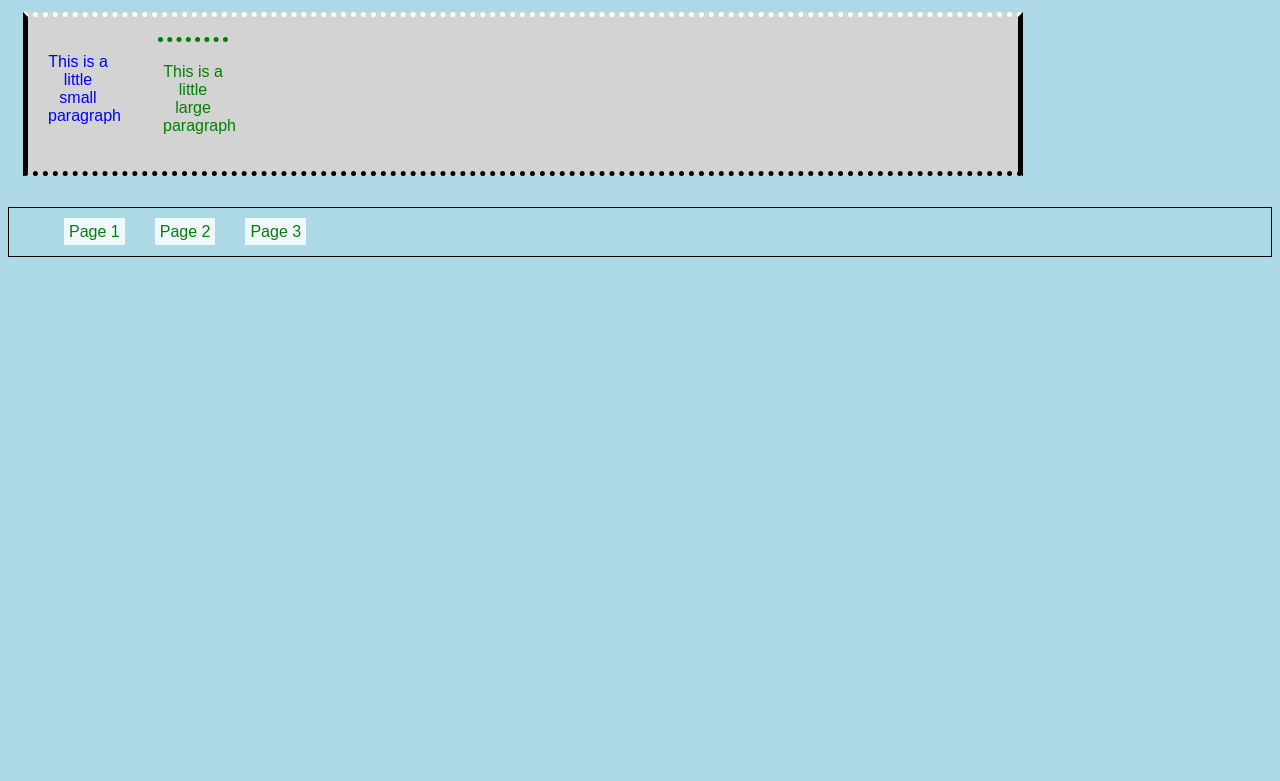
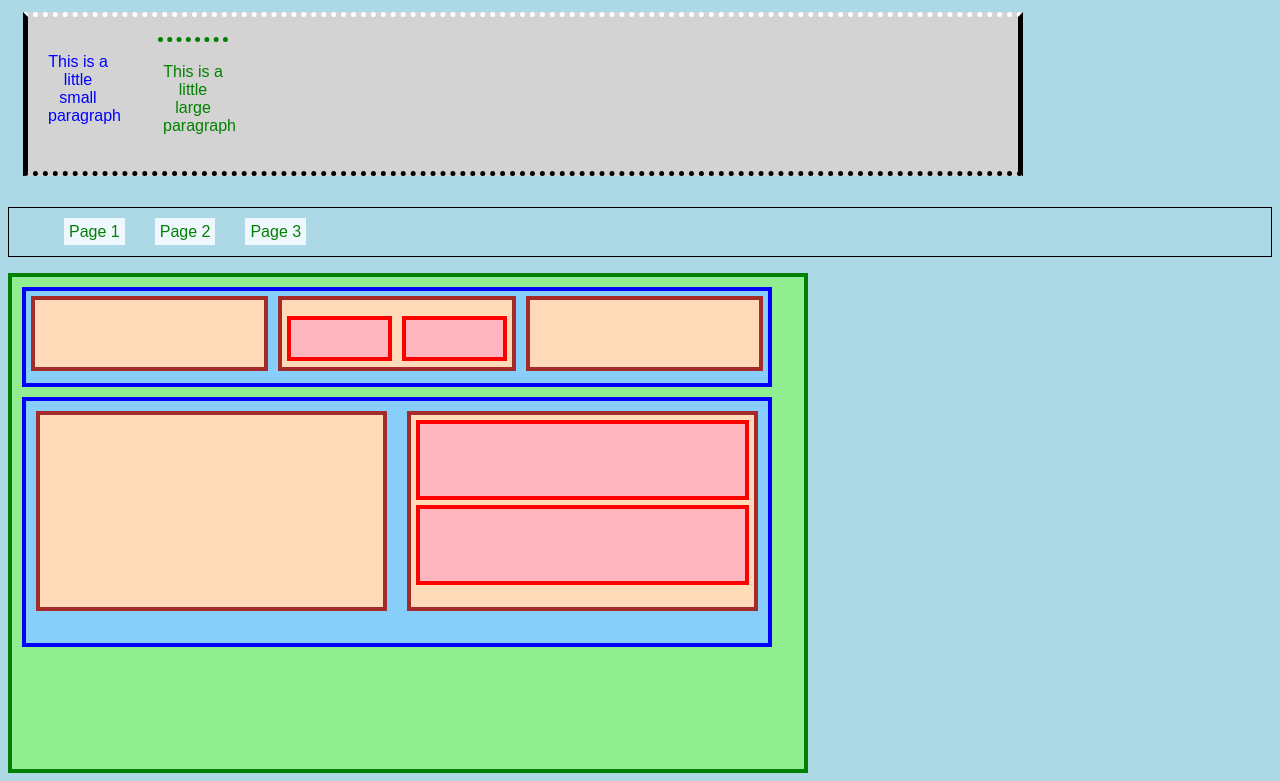
Before and after one commit to Axla012/Links-and-images, a plain HTML site: page index.html in a window 1280 px wide. Shown: the part 613-1394 px from the top of the page. Before the commit the page ends 886 px from the top, so only its background shows below. Drawn offline with Linux system fonts and the light colour scheme.

Commit message:
update changes

```diff
--- a/index.html
+++ b/index.html
@@ -48,5 +48,29 @@ This is the change i made to the index,html file.
        <li><a href="">Page 3</a></li>
     </ul>
 </nav>
+<div class="Ancestor">
+   <div class="parent-one">
+      <div class="child-one-a"></div>
+      <div class="child-one-b">
+         <p class="b1"></p>
+         <p class="b2"></p>
+      </div>
+      <div class="child-one-c"></div>
+   </div>
+   <div class="parent-two">
+      <div class="child-two-a"></div>
+      <div class="child-two-b">
+         <p class="b1"></p>
+         <p class="b2"></p>
+      </div>
+   </div>
+
+
+
+
+
+
+</div>
+
 </body>
 </html>
--- a/styles.css
+++ b/styles.css
@@ -108,3 +108,55 @@ li {padding: 10px;
                      background-color:limegreen;
                     padding: 10px;
                     border: 5px solid white;}
+
+
+
+.flex-container { display: flex; }
+
+.flex-container div {
+  background: peachpuff;
+  border: 4px solid brown;
+  height: 100px;
+  flex: 1;}
+
+
+.Ancestor {background-color: lightgreen;
+           border: 4px solid green;
+           height: 500px; width: 800px;}
+
+.parent-one {background-color: lightskyblue;
+             border: 4px solid blue;
+             height: 100px; width: 750px;
+             margin: 10px;
+             display: flex ;}
+
+.parent-one div {background: peachpuff;
+                 border: 4px solid brown;
+                 height: 75px;
+                 flex: 1; margin: 5px;}
+
+
+.child-one-b {display: flex;}
+.child-one-b p {background-color: lightpink;
+                 border: 4px solid red;
+                  height: 45px;
+                 flex: 1; margin-left:5px; margin-right: 5px;
+               }
+.parent-two {background-color: lightskyblue;
+             border: 4px solid blue;
+             height: 250px; width: 750px;
+             margin: 10px;
+             display: flex ;}
+
+.parent-two div {background: peachpuff;
+                 border: 4px solid brown;
+                 height: 200px;
+                 flex: 1; margin: 10px;}
+
+
+.child-two-b {display: block;}
+.child-two-b p {background-color: lightpink;
+                 border: 4px solid red;
+                  height: 80px;
+                 flex: 1; margin: 5px;
+               }
```
Also changed, not shown: pages/about.html (+12 -1 lines), pages/styles.css (added).
